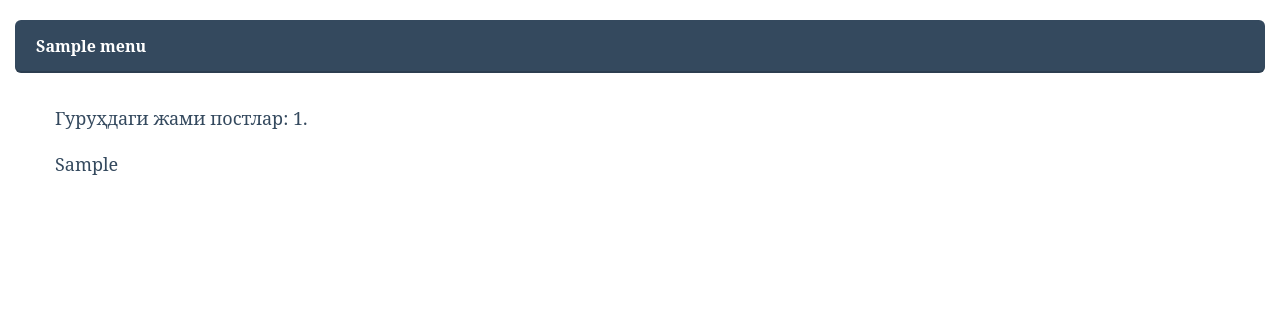
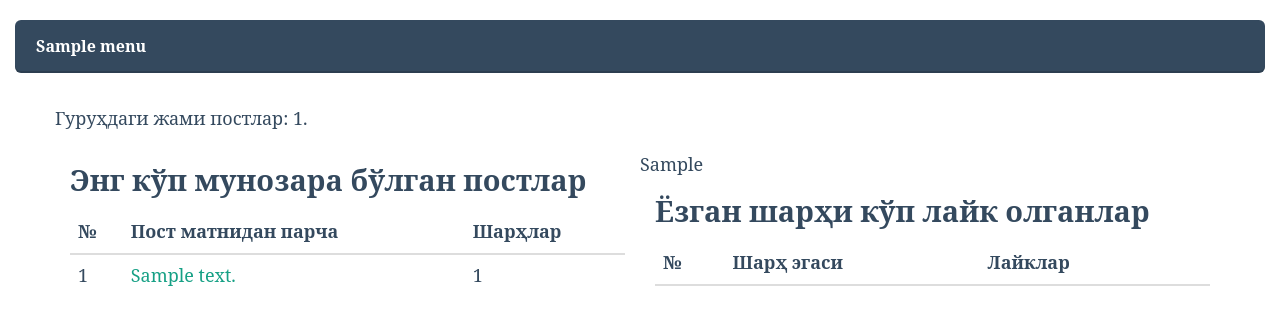
Before and after one commit to muminoff/tarjimonlar, a Django app: template templates/pages/posts.html in a window 1280 px wide. Shown: the top 333 px of the page. Run offline with Django 3.2, Linux system fonts and the light colour scheme; the template is opened without the code that fills it: most values are stand-ins (such as "Sample title", 1, 10 or a date in 2020); lists and menus that the app fills with data are empty; some libraries are stand-ins or nearby versions.

Commit message:
Top commented posts

```diff
--- a/templates/pages/posts.html
+++ b/templates/pages/posts.html
@@ -3,5 +3,41 @@
 <div class="row">
     <p>Гуруҳдаги жами постлар: {{ total_posts }}.</p>
     {{ top_liked_posts }}
+    <div class="col-md-6">
+        <h4>Энг кўп мунозара бўлган постлар</h4>
+        <table class="table">
+            <thead>
+                <tr>
+                    <th>№</th>
+                    <th>Пост матнидан парча</th>
+                    <th>Шарҳлар</th>
+                </tr>
+            </thead>
+            <tbody>
+                {% for post in top_commented_posts %}
+                <tr>
+                    <td>{{ forloop.counter }}</td>
+                    <td><a href="https://www.facebook.com/{{ post.id }}/" target="_blank">{{ post.message|slice:"20" }}</td>
+                    <td>{{ post.num_comments }}</td>
+                </tr>
+                {% endfor %}
+            </tbody>
+        </table>
+    </div>
+    <div class="col-md-6">
+        <h4>Ёзган шарҳи кўп лайк олганлар</h4>
+        <table class="table">
+            <thead>
+                <tr>
+                    <th>№</th>
+                    <th>Шарҳ эгаси</th>
+                    <th>Лайклар</th>
+                    <th></th>
+                </tr>
+            </thead>
+            <tbody>
+            </tbody>
+        </table>
+    </div>
 </div>
 {% endblock %}
```
